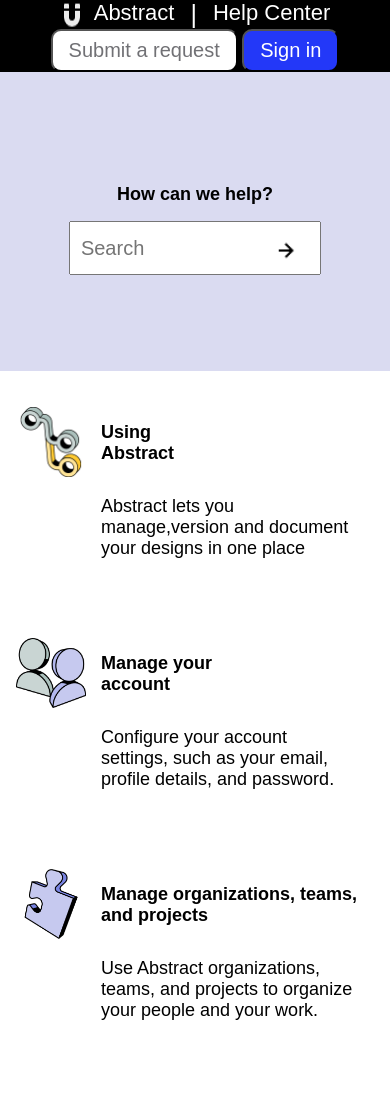
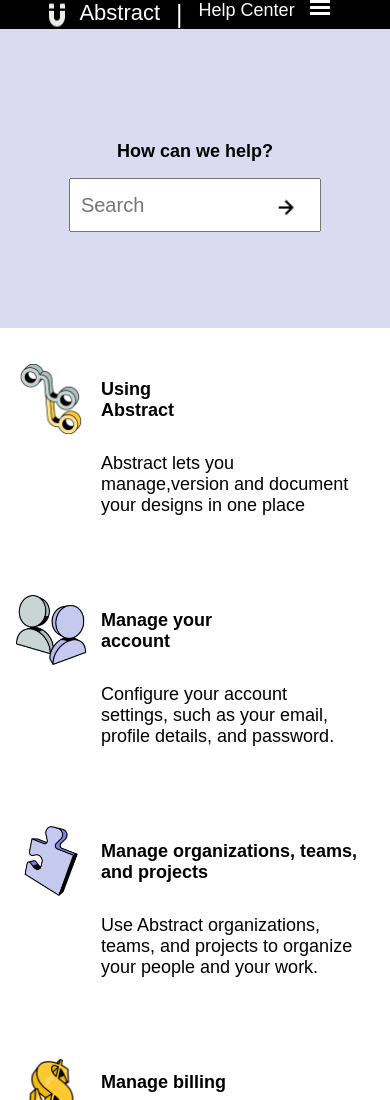
Before and after one commit to DaveAyeni/Abstract, a plain HTML site: page index.html in a window 390 px wide. Shown: the top 1100 px of the page. Drawn offline with Linux system fonts and the light colour scheme.

Commit message:
Add files via upload

```diff
--- a/index.html
+++ b/index.html
@@ -14,13 +14,19 @@
             <p class="abstract">Abstract</p>
             <p style="padding: 0 1rem; font-size: 25px;">|</p>
             <a href="#" class="nav-link">Help Center</a>
+            <section class="menu" id="toggle-button">
+                <div class="lines"></div>
+                <div class="lines"></div>
+                <div class="lines"></div>
+            </section>
         </section>
         <section class="sec-1">
-            <div class="btn-container">
+            <div class="btn-container" id="btn-id">
                 <button class="btn-1">Submit a request</button>
                 <button class="btn-2">Sign in</button>
             </div>
         </section>
+
     </nav>
     <section class="sec-2">
         <h1>How can we help?</h1>
@@ -123,4 +129,11 @@
         </div>
     </footer>
 </body>
+<script>
+    const toggleButton = document.getElementById('toggle-button')
+    const navlist = document.getElementById('btn-id')
+    toggleButton.addEventListener('click', () => {
+        btn-id.classList.toggle('active');
+    })
+</script>
 </html>
--- a/style.css
+++ b/style.css
@@ -52,6 +52,35 @@ nav{
     background-color: #d66161;
     color: #000000;
     cursor: pointer;
+}
+.lines{
+    width: 20px;
+    height: 3px;
+    background-color: #fff;
+    margin-bottom: 3px;
+}
+.menu{
+    display: none;
+    padding: 0 15px;
+}
+@media (max-width:412px){
+    .nav-link{
+     font-size: 18px;
+    }
+    .sec-1{
+        padding: 0;
+    }
+    .menu{
+        display: block;
+    }
+    .btn-container{
+        display: flex;
+        flex-direction: column;
+        display: none;
+    }
+    .active{
+        display: block;
+    }
 }
 .sec-2{
     background-color: #dadbf1;
@@ -111,6 +140,7 @@ input:focus{
     nav{
         flex-direction: column;
         padding: 0;
+
     }
     h1{
         font-size: 18px;
```
